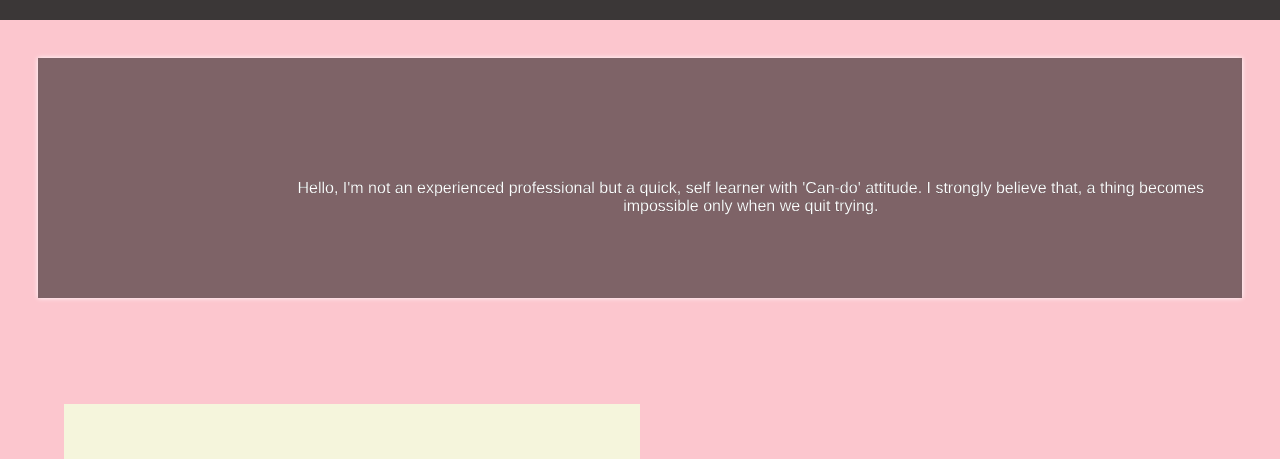
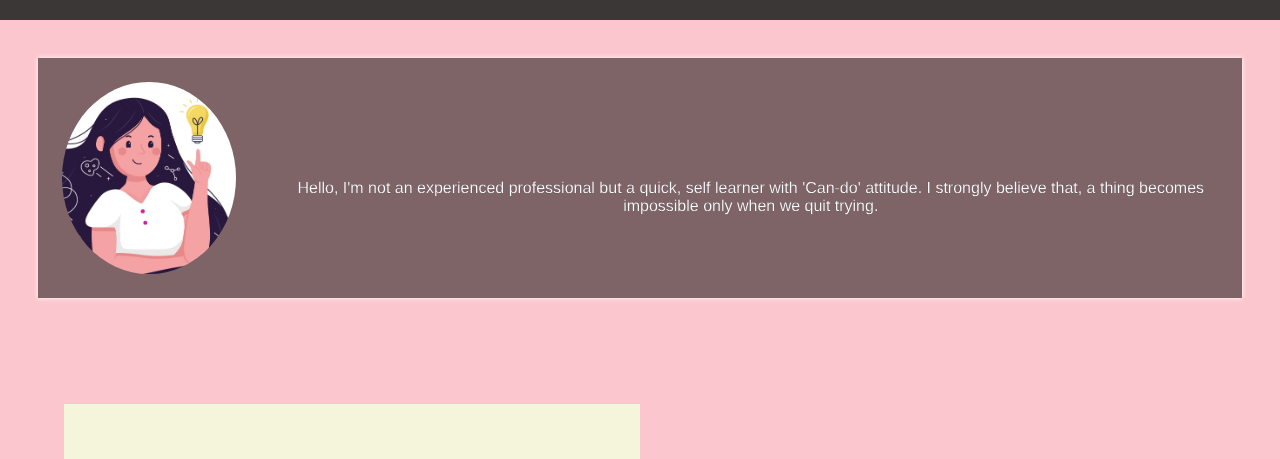
Before and after one commit to sornalakshmiganesan/Portfolio, a plain HTML site: page index.html in a window 1280 px wide. Shown: the part 140-599 px from the top of the page. Drawn offline with Linux system fonts and the light colour scheme.

Commit message:
Changed image

```diff
--- a/index.html
+++ b/index.html
@@ -19,7 +19,7 @@
         <div class="intro">
 
             <div class="about">
-                <img src="mypic.jpeg">
+                <img src="mypic.jpg">
 
               <p>  Hello, I'm not an experienced professional
                 but a quick, self learner with 'Can-do' attitude. I strongly believe that, a thing becomes
```
